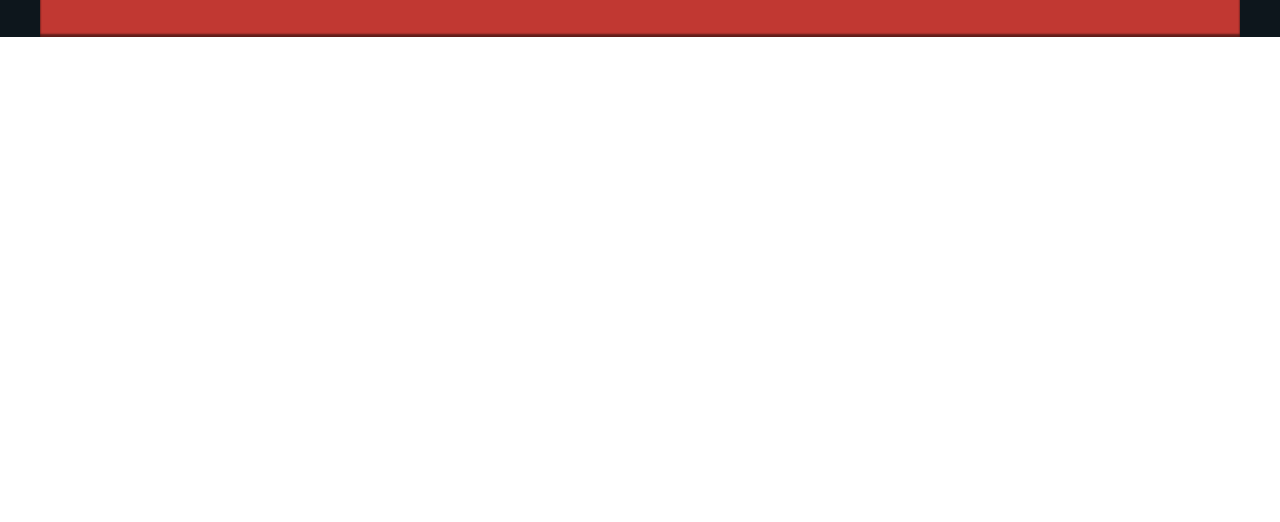
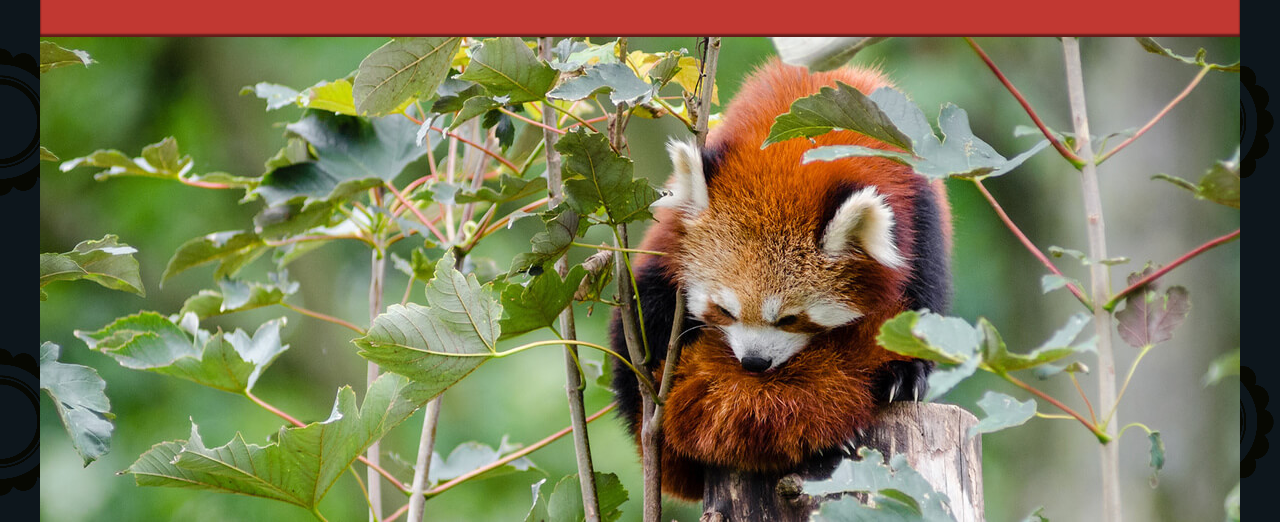
Before and after one commit to Alexisb710/mdnRun, a plain HTML site: page index.html in a window 1280 px wide. Shown: the part 778-1300 px from the top of the page. Before the commit the page ends 815 px from the top, so only its background shows below. Drawn offline with nearby package versions, Linux system fonts and the light colour scheme.

Commit message:
added the panda image

```diff
--- a/index.html
+++ b/index.html
@@ -147,8 +147,12 @@
 
       <div class="red-panda">
         <!-- insert picture element -->
+        <picture>
+          <source media="(max-width: 600px)" srcset="resized/redpanda600-close-portrait.jpg">
+          <source media="(min-width: 601px)" srcset="resized/redpanda1200.jpg">
+          <img src="resized/redpanda1200.jpg" alt="red panda">
+        </picture>
       </div>
 
     </main>
   </body>
-</html>
```
Also changed, not shown: resized/redpanda600-close-portrait.jpg (renamed from resized/redpanda600.jpg), 1 other file.
